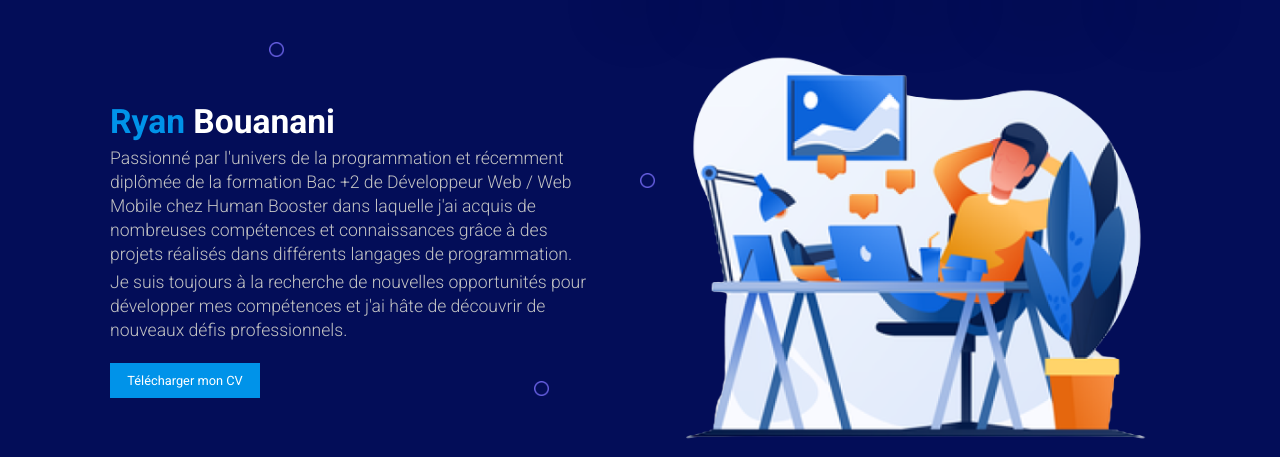
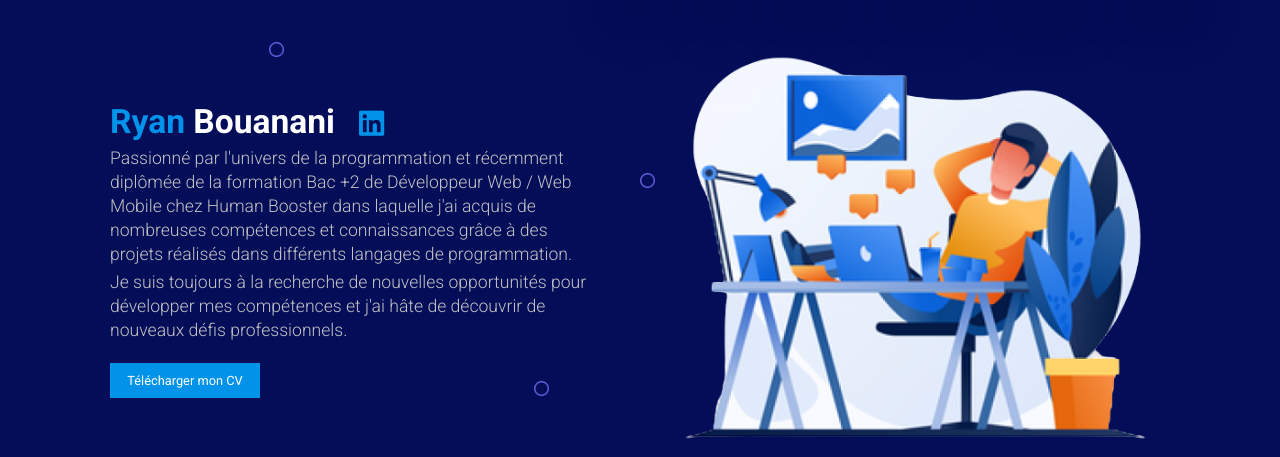
Before and after one commit to Ryan-Bouanani/Portfolio-Ryan-Bouanani, a PHP site: page /index.html in a window 1280 px wide. Shown: the part 132-589 px from the top of the page. Run offline with PHP 8.4, Linux system fonts and the light colour scheme.

Commit message:
🔍 Add link of LinkedIn profile

```diff
--- a/app/scss/_home.scss
+++ b/app/scss/_home.scss
@@ -10,6 +10,15 @@
     div.homeLeft {
         width: 95%;
         transition: opacity 2.8s ease-in-out;
+        .h1socialMedia {
+            display: flex;
+            align-items: center;
+            gap: 1.5rem;
+        }
+        .linkedin {
+            font-size: 1.8rem;
+            color: #0093E9;
+        }
         h1 {
             margin-bottom: 0.3rem;
         }
@@ -67,6 +76,17 @@
 
 }
 //  * responsive home
+@media screen and (max-width: 300px) {
+    #home {
+        div.homeLeft  {
+            .h1socialMedia {
+                flex-direction: column;
+                align-items: start;
+                gap: 0.5rem;
+            }
+        }
+    }
+}
 @media screen and (max-width: 500px) {
     #home {
         div.homeLeft {
--- a/public/index.html
+++ b/public/index.html
@@ -61,7 +61,11 @@
         <!-- * HOME -->
         <section id="home" class="container">
             <div class="homeLeft elementsScroll">
-                <h1><span class="h1Color">Ryan</span> Bouanani</h1>
+                <div class="h1socialMedia">
+
+                    <h1><span class="h1Color">Ryan</span> Bouanani</h1>
+                    <a class="linkedin" target="_blank" href="https://www.linkedin.com/in/ryan-bouanani"><i class="fa-brands fa-linkedin"></i></a>
+                </div>
                 <p>Passionné par l'univers de la programmation et récemment diplômée de la formation Bac +2 de Développeur Web / Web Mobile chez Human Booster dans laquelle j'ai acquis de nombreuses compétences et connaissances grâce à des projets réalisés dans différents langages de programmation.
                 </p>
                 <p>
--- a/public/style.css
+++ b/public/style.css
@@ -136,6 +136,15 @@ header .none {
   width: 95%;
   transition: opacity 2.8s ease-in-out;
 }
+#home div.homeLeft .h1socialMedia {
+  display: flex;
+  align-items: center;
+  gap: 1.5rem;
+}
+#home div.homeLeft .linkedin {
+  font-size: 1.8rem;
+  color: #0093E9;
+}
 #home div.homeLeft h1 {
   margin-bottom: 0.3rem;
 }
@@ -190,6 +199,13 @@ header .none {
   left: 5%;
 }
 
+@media screen and (max-width: 300px) {
+  #home div.homeLeft .h1socialMedia {
+    flex-direction: column;
+    align-items: start;
+    gap: 0.5rem;
+  }
+}
 @media screen and (max-width: 500px) {
   #home div.homeLeft {
     width: 100%;
```
Also changed, not shown: 1 other file.
